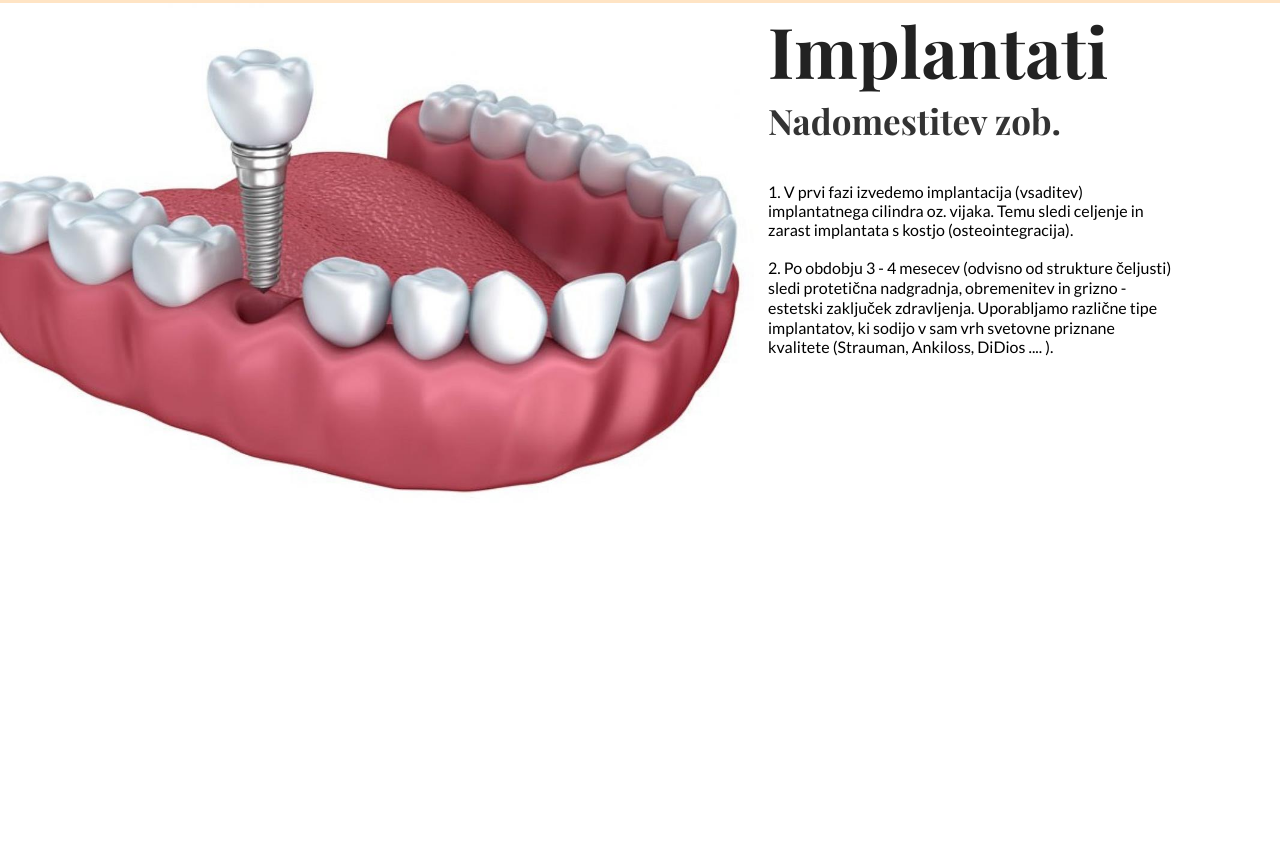
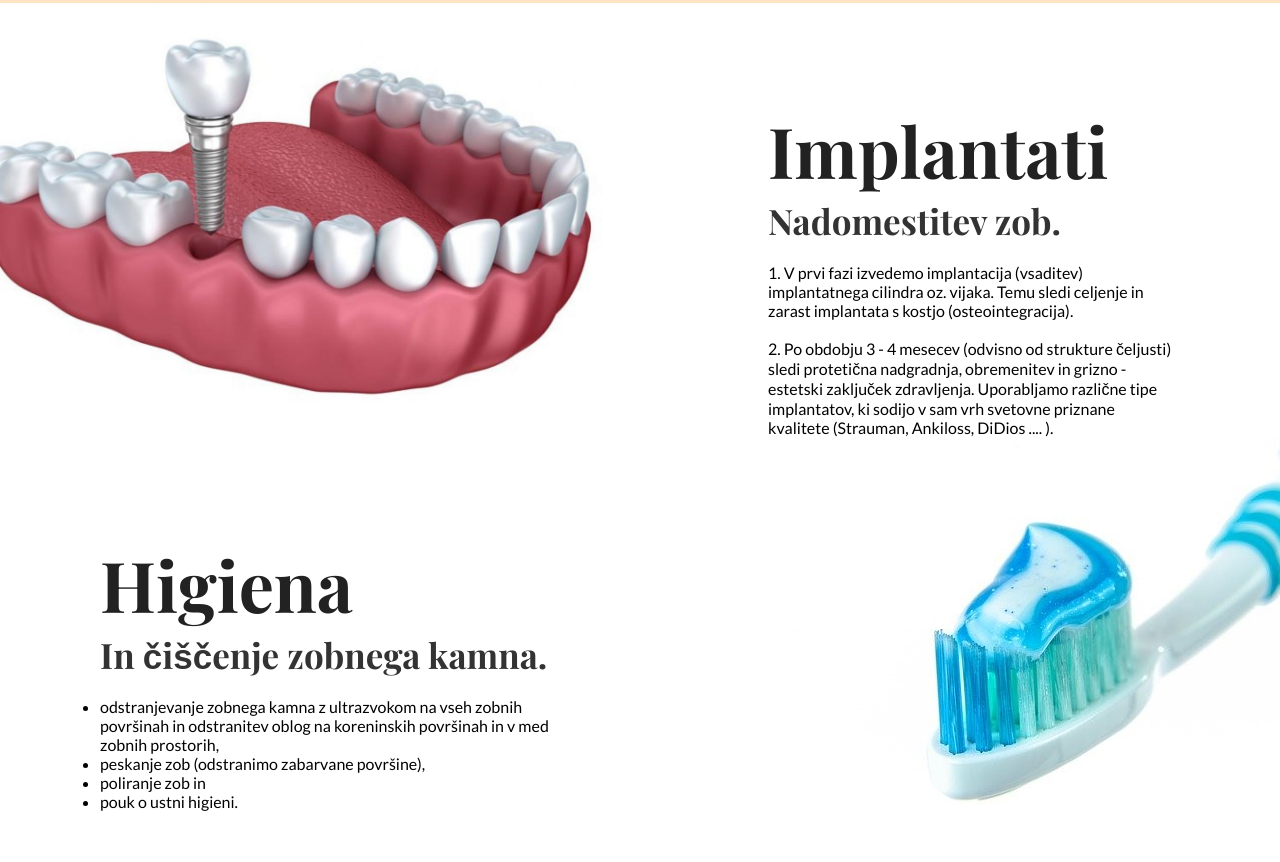
Before and after one commit to uranmaj/dentist-website, a plain HTML site: page index.html in a window 1280 px wide. Shown: the part 2397-3259 px from the top of the page. Before the commit the page ends 3200 px from the top, so only its background shows below. Drawn offline with nearby package versions, Linux system fonts and the light colour scheme.

Commit message:
Services section improved idea

```diff
--- a/index.html
+++ b/index.html
@@ -41,7 +41,8 @@
       <i class="fas fa-teeth-open fa-10x"></i>-->
     </div>
     <div id="pregled" style="height:100vh; background-color: bisque;"></div>
-    <div id="info" class="row" style="height:100vh; background-color: white;">
+
+    <div id="info" class="row">
       <div class="column large">
         <img src="img\image5.jpg" alt="Tooth implant image">
       </div>
@@ -49,10 +50,29 @@
         <h2>Implantati</h2>
         <h3>Nadomestitev zob.</h3>
         <p>
-          <br><br>
+          <br>
           1. V prvi fazi izvedemo implantacija (vsaditev) implantatnega cilindra oz. vijaka. Temu sledi celjenje in zarast implantata s kostjo (osteointegracija).
           <br><br>
           2. Po obdobju 3 - 4 mesecev (odvisno od strukture čeljusti) sledi protetična nadgradnja, obremenitev in grizno - estetski zaključek zdravljenja. Uporabljamo različne tipe implantatov, ki sodijo v sam vrh svetovne priznane kvalitete (Strauman, Ankiloss, DiDios .... ).</p>
+      </div>
+    </div>
+
+    <div id="info2" class="row">
+      <div class="column small">
+        <h2>Higiena</h2>
+        <h3>In čiščenje zobnega kamna.</h3>
+        <p>
+          <br>
+          <ul>
+            <li>odstranjevanje zobnega kamna z ultrazvokom na vseh zobnih površinah in odstranitev oblog na koreninskih površinah in v med zobnih prostorih,</li>
+            <li>peskanje zob (odstranimo zabarvane površine),</li>
+            <li>poliranje zob in</li>
+            <li>pouk o ustni higieni.</li>
+        </ul>
+      </p>
+      </div>
+      <div class="column large">
+        <img src="img\toothbrush1.jpg" alt="Tooth implant image">
       </div>
     </div>
 
--- a/style/style.scss
+++ b/style/style.scss
@@ -59,15 +59,17 @@ body {
 }
 
 #info {
+    display: flex;
+    height:auto;
 
     img {
-       // display: block;
-        max-width: 100%;
+        max-width: 80%;
     }
     h2 {
         font-size: 70px;
         color: #222;
         font-family: "Playfair display", sans-serif;
+
     }
     h3 {
         font-size: 35px;
@@ -78,16 +80,43 @@ body {
         padding-right: 20%;
     }
 
-    .column {
-        float: left;
-
-
-    }
     .small {
-        width: 40%;
+        flex:0.4;
+        padding-top: 100px;
     }
 
     .large {
-        width: 60%;
+        flex: 0.6;
     }
 }
+
+#info2 {
+    display: flex;
+    height:auto;
+
+    img {
+        max-width: 90%;
+        float: right;
+    }
+    h2 {
+        font-size: 70px;
+        color: #222;
+        font-family: "Playfair display", sans-serif;
+
+    }
+    h3 {
+        font-size: 35px;
+        color: #333;
+        font-family: "Playfair display", sans-serif;
+    }
+
+    .small {
+        flex:0.4;
+        padding-top: 100px;
+        padding-left: 100px;
+    }
+
+    .large {
+        flex: 0.6;
+    }
+}
```
Also changed, not shown: img/toothbrush.jpg (added), img/toothbrush1.jpg (added), style/style.css, 1 other file.
